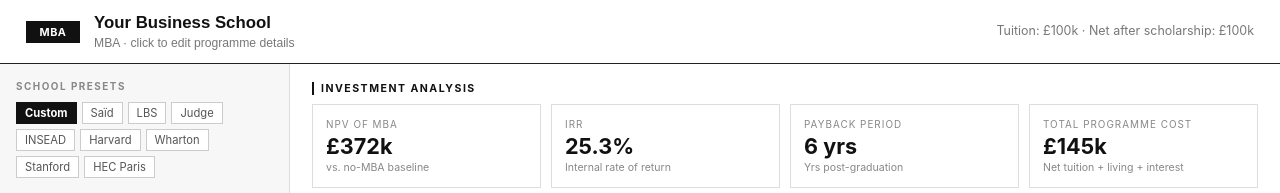
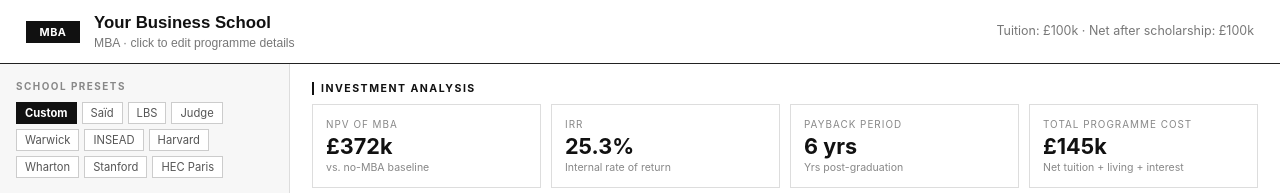
Before and after one commit to HighPriestCthulhu/mba-npv-calculator, a plain HTML site: page index.html in a window 1280 px wide. Shown: the top 193 px of the page. Drawn offline with nearby package versions, Linux system fonts and the light colour scheme.

Commit message:
Add Warwick Business School preset
Full-time MBA, 1 year, £59,500 for September 2026 entry.

Co-Authored-By: Claude Opus 5.5 <noreply@anthropic.com>

```diff
--- a/app.js
+++ b/app.js
@@ -5,6 +5,7 @@ const SCHOOLS={
   said:   {badge:'OXFORD',   school:'Saïd Business School',                prog:'MBA · 1-year programme · 2026 entry',          tuition:88800,  dur:1,currency:'£'},
   lbs:    {badge:'LBS',      school:'London Business School',               prog:'MBA · 15–21 month programme · 2026 intake',    tuition:123950, dur:1,currency:'£'},
   judge:  {badge:'CAMBRIDGE',school:'Cambridge Judge Business School',      prog:'MBA · 1-year programme · Sept 2026',           tuition:80000,  dur:1,currency:'£'},
+  warwick:{badge:'WARWICK',  school:'Warwick Business School',              prog:'MBA · 1-year programme · Sept 2026',           tuition:59500,  dur:1,currency:'£'},
   insead: {badge:'INSEAD',   school:'INSEAD',                               prog:'MBA · 10-month programme · Aug 2026/Jan 2027', tuition:109860, dur:1,currency:'€'},
   hbs:    {badge:'HBS',      school:'Harvard Business School',              prog:'MBA · 2-year programme · Class of 2027',       tuition:163460, dur:2,currency:'$'},
   wharton:{badge:'WHARTON',  school:'The Wharton School',                   prog:'MBA · 2-year programme · 2026-27',             tuition:186016, dur:2,currency:'$'},
--- a/index.html
+++ b/index.html
@@ -88,6 +88,7 @@ input:checked+.tog-sl::before{transform:translateX(14px);background:#fff}
     <div class="chip" data-school="said">Saïd</div>
     <div class="chip" data-school="lbs">LBS</div>
     <div class="chip" data-school="judge">Judge</div>
+    <div class="chip" data-school="warwick">Warwick</div>
     <div class="chip" data-school="insead">INSEAD</div>
     <div class="chip" data-school="hbs">Harvard</div>
     <div class="chip" data-school="wharton">Wharton</div>
```
Also changed, not shown: 1 other file.
